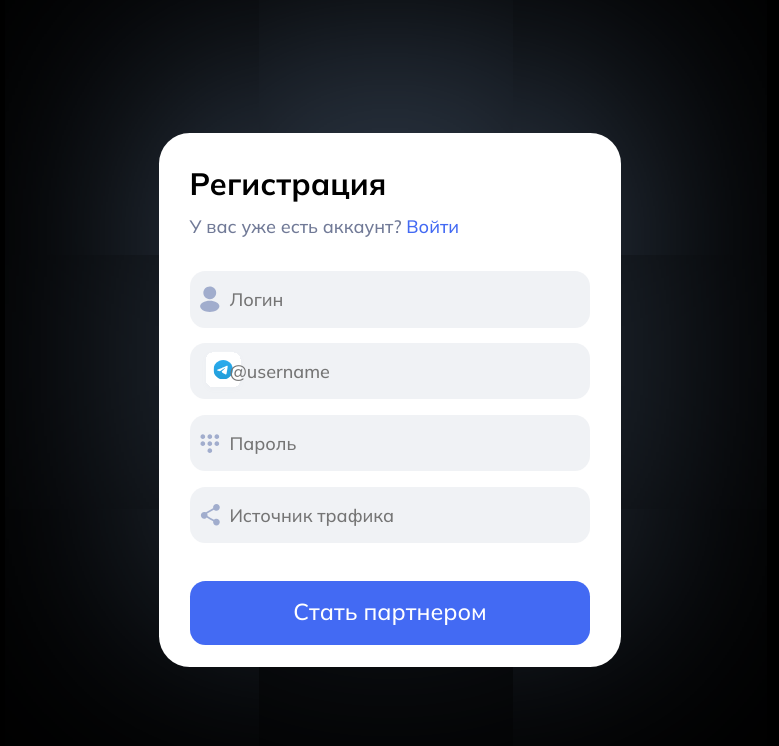
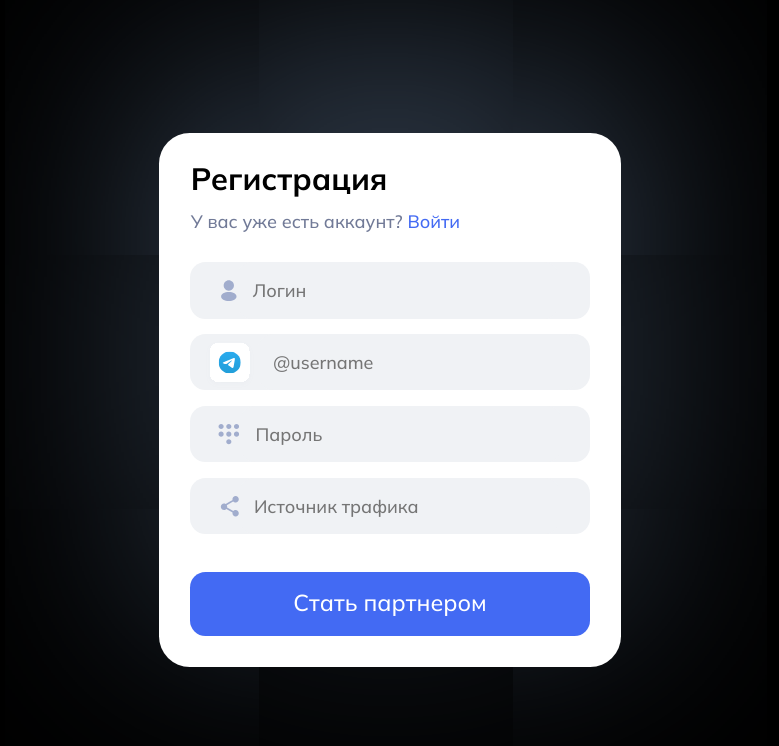
Before and after one commit to immweasel/dashboard, a React (Create React App) app in the folder frontend/: page /signup in a window 1280 px wide. Shown: the top 746 px of the page, without its empty margins (250-1029 px from the left). Built offline with nearby package versions, Linux system fonts and the light colour scheme.

Commit message:
fix: пофиксить форму регистрации, сделать красоту

```diff
--- a/frontend/src/components/RegistrationForm/RegistrationForm.module.css
+++ b/frontend/src/components/RegistrationForm/RegistrationForm.module.css
@@ -25,6 +25,7 @@
   display: flex;
   flex-direction: column;
   justify-content: center;
+  align-items: center;
   height: 533.14px;
   width: 462.48px;
   background-color: white;
@@ -46,6 +47,7 @@
 .title {
   margin: 0;
   padding: 0;
+  margin-left: -160px;
   padding-bottom: 10.28px;
   font-size: 30.83px;
   font-family: MulishBold;
@@ -57,6 +59,7 @@
 .subtitle {
   margin: 0;
   padding: 0;
+  margin-left: -160px;
   font-size: 17.99px;
   font-family: MulishMedium;
   color: #717A97;
@@ -71,60 +74,72 @@
   cursor: pointer;
 }
 
+.inputContainer {
+  margin: 0;
+  padding: 0;
+  display: flex;
+  flex-direction: row;
+  justify-content: center;
+  height: 56.53px;
+  width: 400.82px;
+  background-color: #F0F2F5;
+  margin-bottom: 15.42px;
+  border-radius: 15.42px;
+}
+
+.inputContainer input {
+  position: relative;
+  padding-left: 15px;
+  border: none !important;
+  background-color: #F0F2F5;
+  box-sizing: border-box;
+  border-radius: 15.42px;
+}
+
+.inputContainer input:focus {
+  border: none !important;
+  outline: none !important;
+}
+
 .input {
   margin: 0;
   padding: 0;
-  height: 56.53px;
-  width: 400.82px;
+  width: 321.17px;
+  border: none !important;
   font-size: 17.99px;
   font-family: MulishMedium;
-  color: #A1ADCD;
   font-weight: 500;
   word-wrap: break-word;
   background-repeat: no-repeat;
   background-position: 10px center;
 }
 
-.inputUser {
-  background-image: url('../../assets/images/inputUser.svg');
+.icon {
+  word-wrap: break-word;
+  background-repeat: no-repeat;
+  background-position: 10px center;
+}
+
+.iconUser {
   background-size: 20px;
 }
 
-.inputTg {
-  background-image: url('../../assets/images/inputTg.svg');
+.iconTg {
   background-size: 46px;
+  padding-top: 5px;
 }
 
-.inputParol {
-  background-image: url('../../assets/images/inputParol.svg');
+.iconParol {
   background-size: 20px;
 }
 
-.inputTrafic {
-  background-image: url('../../assets/images/inputTrafic.svg');
+.iconTrafic {
   background-size: 20px;
-}
-
-.inputContainer {
-  margin: 0;
-  padding: 0;
-  margin-bottom: 15.42px;
-  top: 50%;
-  left: 10px;
-}
-
-.inputContainer input {
-  position: relative;
-  padding-left: 39.82px;
-  border-radius: 15.42px;
-  border: none;
-  background-color: #F0F2F5;
-  box-sizing: border-box;
 }
 
 .submitButton {
   margin-top: 21.84px;
-  margin-bottom: 21.84px;
+  margin-bottom: 30.84px;
   font-family: MulishMedium;
   height: 64.23px;
   width: 400.82px;
--- a/frontend/src/components/RegistrationForm/RegistrationForm.tsx
+++ b/frontend/src/components/RegistrationForm/RegistrationForm.tsx
@@ -3,6 +3,11 @@ import { useForm, SubmitHandler } from 'react-hook-form';
 import axios from 'axios';
 import styles from "./RegistrationForm.module.css";
 import PartnerComplete from '../PartnerComplete/PartnerComplete';
+import inputUser from '../../assets/images/inputUser.svg';
+import inputTg from '../../assets/images/inputTg.svg';
+import inputParol from '../../assets/images/inputParol.svg';
+import inputTrafic from '../../assets/images/inputTrafic.svg';
+
 
 interface RegistrationFormData {
   username: string;
@@ -49,8 +54,9 @@ const RegistrationForm: React.FC = () => {
 				</div>
 
 				<div className={styles.inputContainer}>
+					<img className={`${styles.icon} ${styles.iconUser}`} src={inputUser} alt='иконка юзера' />
 					<input
-						className={`${styles.input} ${styles.inputUser}`}
+						className={styles.input}
 						type='text'
 						{...register('username', {
 							required: true,
@@ -58,7 +64,6 @@ const RegistrationForm: React.FC = () => {
 							maxLength: 256,
 						})}
 						placeholder='Логин'
-						autoComplete='off'
 					/>
 					{errors.username && (
 						<p className={styles.errorName}>
@@ -68,8 +73,9 @@ const RegistrationForm: React.FC = () => {
 				</div>
 
 				<div className={styles.inputContainer}>
+					<img className={`${styles.icon} ${styles.iconTg}`} src={inputTg} alt='иконка тг' />
 					<input
-						className={`${styles.input} ${styles.inputTg}`}
+						className={styles.input}
 						type='text'
 						{...register('tgUsername', {
 							required: true,
@@ -77,7 +83,6 @@ const RegistrationForm: React.FC = () => {
 							maxLength: 256,
 						})}
 						placeholder='@username'
-						autoComplete='off'
 					/>
 					{errors.tgUsername && (
 						<p className={styles.errorName}>
@@ -88,8 +93,9 @@ const RegistrationForm: React.FC = () => {
 				</div>
 
 				<div className={styles.inputContainer}>
+					<img className={`${styles.icon} ${styles.iconParol}`} src={inputParol} alt='иконка пароля' />
 					<input
-						className={`${styles.input} ${styles.inputParol}`}
+						className={styles.input}
 						type='password'
 						{...register('password', {
 							required: true,
@@ -97,7 +103,6 @@ const RegistrationForm: React.FC = () => {
 							maxLength: 64,
 						})}
 						placeholder='Пароль'
-						autoComplete='off'
 					/>
 					{errors.password && (
 						<p className={styles.errorName}>Пароль обязателен и должен быть не более 64 символов.</p>
@@ -105,12 +110,12 @@ const RegistrationForm: React.FC = () => {
 				</div>
 
 				<div className={styles.inputContainer}>
+					<img className={`${styles.icon} ${styles.iconTrafic}`} src={inputTrafic} alt='иконка трафика' />
 					<input
-						className={`${styles.input} ${styles.inputTrafic}`}
+						className={styles.input}
 						type='text'
 						{...register('trafficSource', { maxLength: 1024 })}
 						placeholder='Источник трафика'
-						autoComplete='off'
 					/>
 					{errors.trafficSource && (
 						<p className={styles.errorName}>Источник трафика должен быть не более 1024 символов.</p>
```
